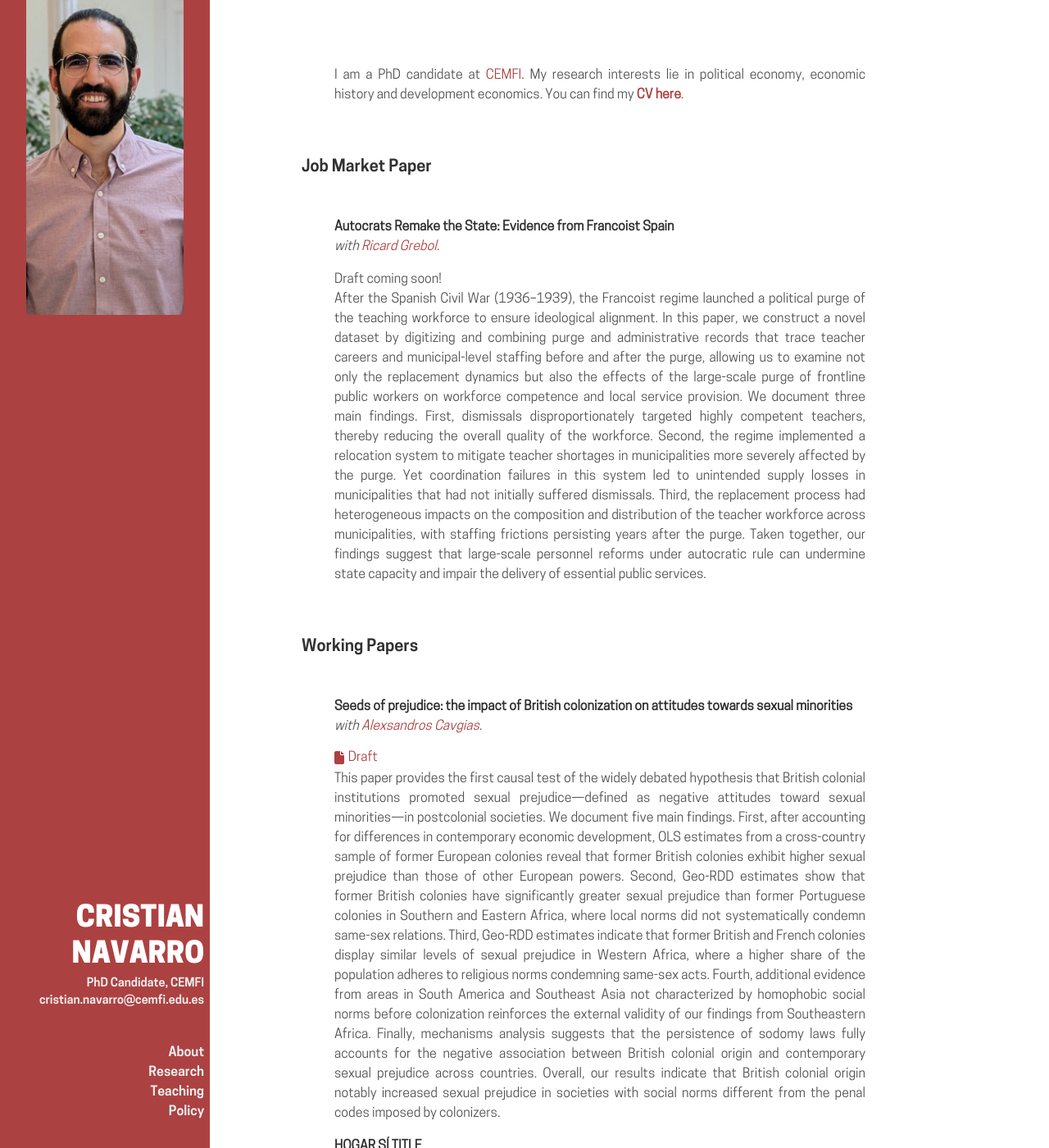
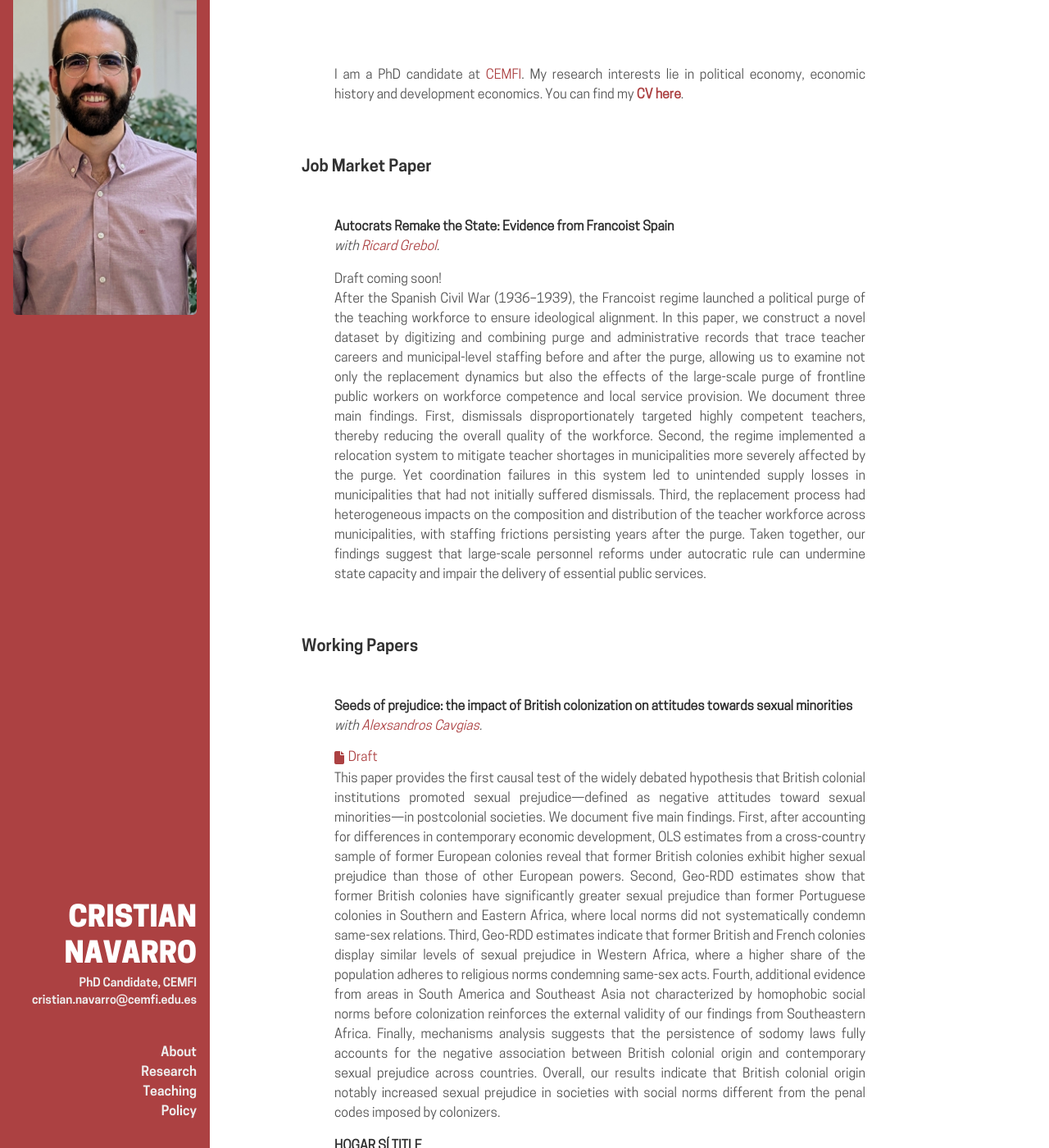
Before and after one commit to cnavarroserrano/cnavarroserrano.github.io, a Jekyll site: the page built from index.md, in a window 1280 px wide and 1400 px high. Shown: the whole window at 82% size. Built offline with Jekyll 4.4.1, drawn with Linux system fonts in a browser that asks for light colours; some web fonts are replaced.

Commit message:
Update sidebar.html

```diff
--- a/_includes/sidebar.html
+++ b/_includes/sidebar.html
@@ -1,14 +1,21 @@
 <style>
-  .sidebar-photo {
+  .sidebar-inner{
+    width: 100%;
+    padding: 0;          /* no gutter so the image can go edge-to-edge */
+  }
+  .sidebar-photo{
+    width: 100%;
     height: 400px;
     object-fit: cover;
     display: block;
   }
 </style>
+
+
 <div class="sidebar">
+  <div class="sidebar-inner">
+    <img src="/photos/portrait_shorter.jpg" class="sidebar-photo" alt="Foto">
   <!-- <div class="container sidebar-sticky"> This line fixes the sidebar, with the disadvantage of it not fitting some screen proportions -->
-  <div class="container"> <!-- This line allows the sidebar to scroll freely with the website -->
-  <img src="/photos/portrait_shorter.jpg" class="sidebar-photo" alt="Foto">
   <div class="sidebar-about">
         <!-- <img src="/photos/PELLO (53).jpg" alt="Pello" class="inline"/>  --> <!---  Vertical pic, original  --->
         <!-- <img src="/photos/pello_black_white_square_1.jpg" alt="Pello" class="inline"/> -->  <!---  Vertical pic, black and white, square  --->
```
